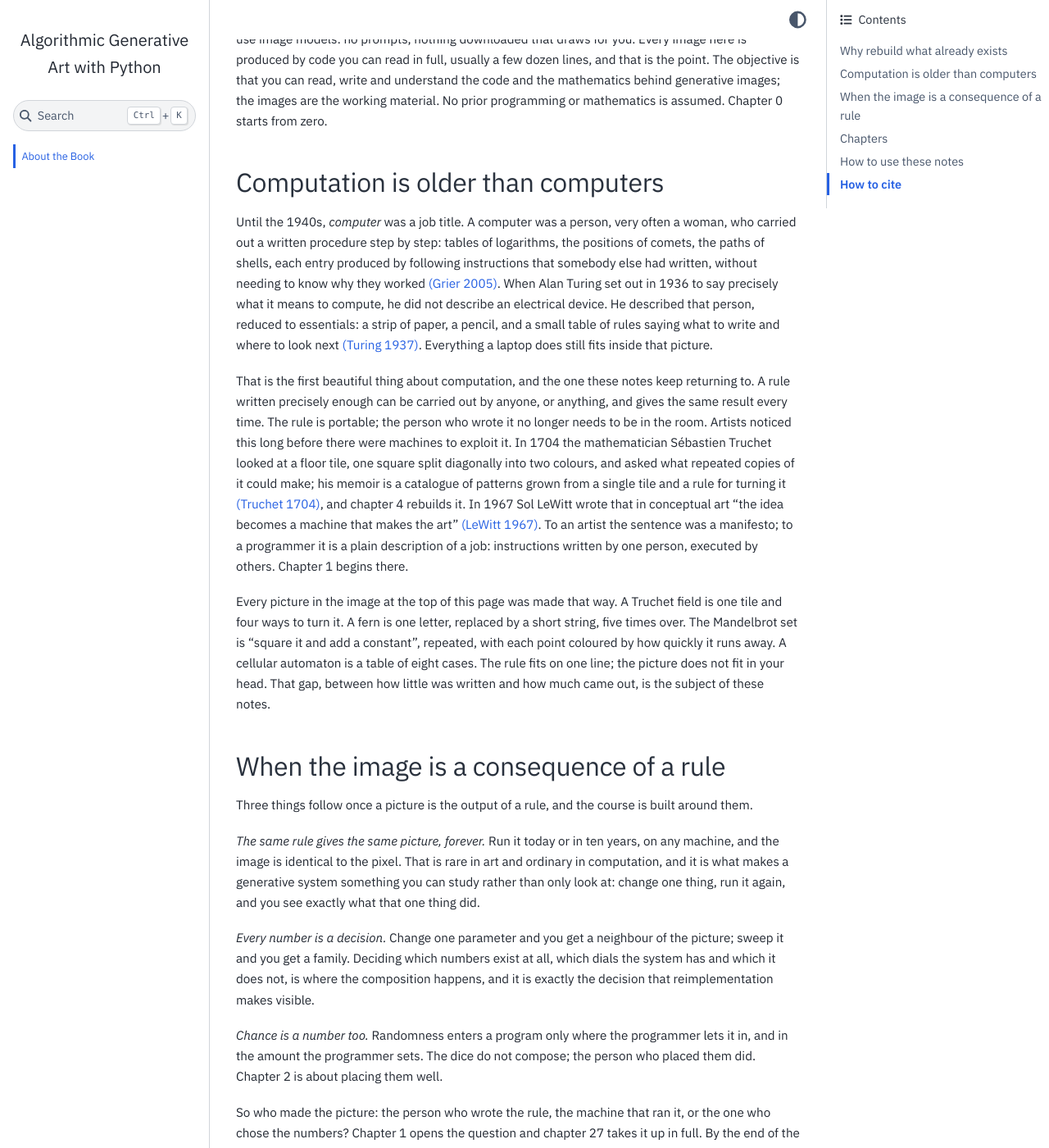
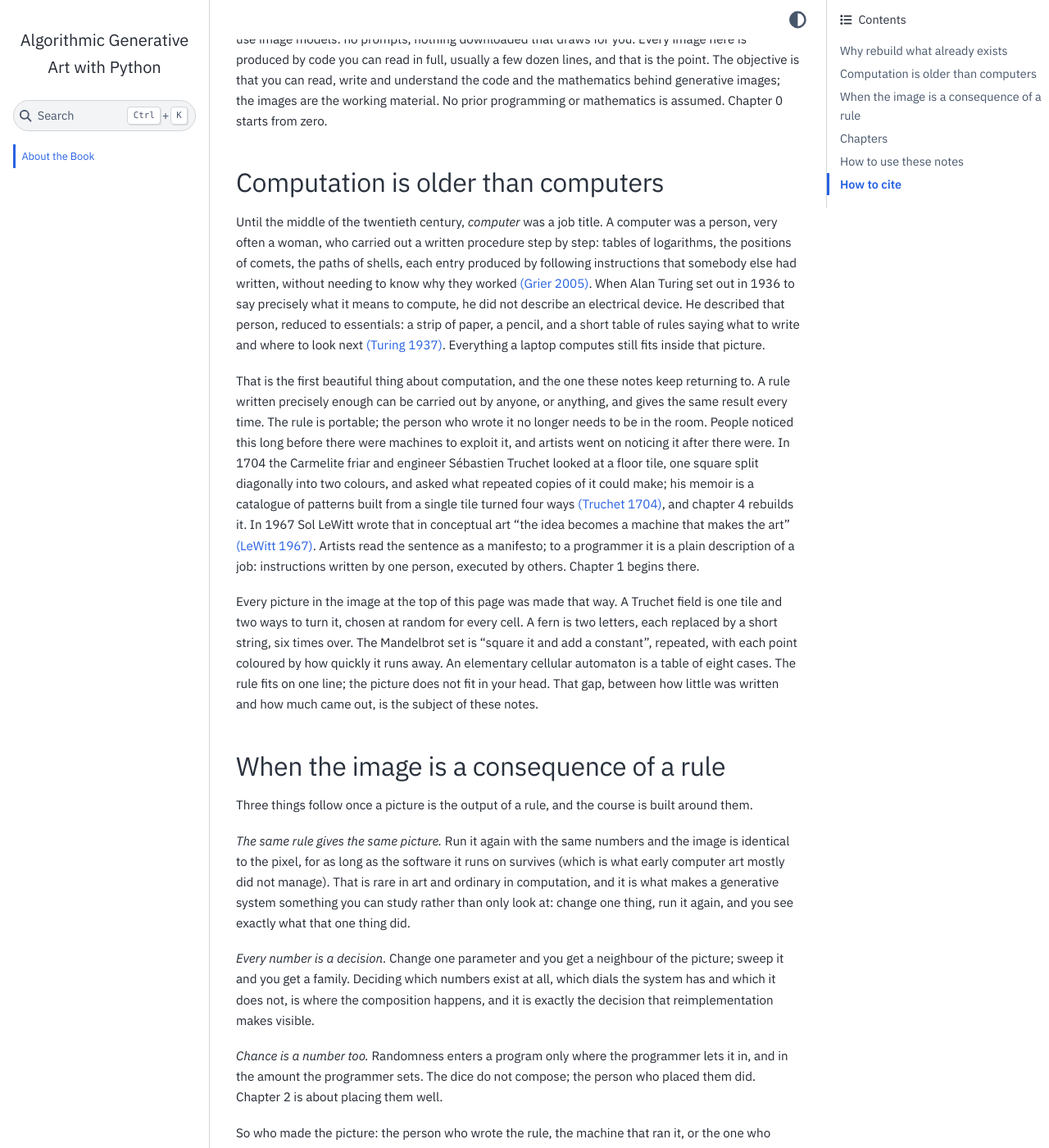
Before and after one commit to xysLong/agap, a Jupyter Book: the page built from intro.md, in a window 1280 px wide and 1400 px high, scrolled down 1192 px. Shown: the whole window at 82% size. Built offline with Jupyter Book 1.0.4 settings and Sphinx 7.4.7 and the Sphinx Book theme 1.1.4, drawn with Linux system fonts in a browser that asks for light colours; pages that are not in the unit, such as notebooks, are missing from menus.

Commit message:
Update content

```diff
--- a/intro.md
+++ b/intro.md
@@ -43,35 +43,36 @@ programming or mathematics is assumed. Chapter 0 starts from zero.
 
 ## Computation is older than computers
 
-Until the 1940s, *computer* was a job title. A computer was a person, very often a woman,
+Until the middle of the twentieth century, *computer* was a job title. A computer was a person, very often a woman,
 who carried out a written procedure step by step: tables of logarithms, the positions of
 comets, the paths of shells, each entry produced by following instructions that somebody
 else had written, without needing to know why they worked
 <a class="cite" href="#ref-grier2005">(Grier 2005)</a>. When Alan Turing set out in 1936
 to say precisely what it means to compute, he did not describe an electrical device. He
-described that person, reduced to essentials: a strip of paper, a pencil, and a small table
+described that person, reduced to essentials: a strip of paper, a pencil, and a short table
 of rules saying what to write and where to look next
-<a class="cite" href="#ref-turing1937">(Turing 1937)</a>. Everything a laptop does still
+<a class="cite" href="#ref-turing1937">(Turing 1937)</a>. Everything a laptop computes still
 fits inside that picture.
 
 That is the first beautiful thing about computation, and the one these notes keep
 returning to. A rule written precisely enough can be carried out by anyone, or anything,
 and gives the same result every time. The rule is portable; the person who wrote it no
-longer needs to be in the room. Artists noticed this long before there were machines to
-exploit it. In 1704 the mathematician Sébastien Truchet looked at a floor tile, one square
-split diagonally into two colours, and asked what repeated copies of it could make; his
-memoir is a catalogue of patterns grown from a single tile and a rule for turning it
+longer needs to be in the room. People noticed this long before there were machines to
+exploit it, and artists went on noticing it after there were. In 1704 the Carmelite friar
+and engineer Sébastien Truchet looked at a floor tile, one square split diagonally into two
+colours, and asked what repeated copies of it could make; his memoir is a catalogue of
+patterns built from a single tile turned four ways
 <a class="cite" href="#ref-truchet1704">(Truchet 1704)</a>, and chapter 4 rebuilds it.
 In 1967 Sol LeWitt wrote that in conceptual art "the idea becomes a machine that makes
-the art" <a class="cite" href="#ref-lewitt1967">(LeWitt 1967)</a>. To an artist the
-sentence was a manifesto; to a programmer it is a plain description of a job: instructions
+the art" <a class="cite" href="#ref-lewitt1967">(LeWitt 1967)</a>. Artists read the
+sentence as a manifesto; to a programmer it is a plain description of a job: instructions
 written by one person, executed by others. Chapter 1 begins there.
 
 Every picture in the image at the top of this page was made that way. A Truchet field is
-one tile and four ways to turn it. A fern is one letter, replaced by a short string, five
-times over. The Mandelbrot set is "square it and add a constant", repeated, with each
-point coloured by how quickly it runs away. A cellular automaton is a table of eight
-cases. The rule fits on one line; the picture does not fit in your head. That gap,
+one tile and two ways to turn it, chosen at random for every cell. A fern is two letters,
+each replaced by a short string, six times over. The Mandelbrot set is "square it and add a constant", repeated, with each
+point coloured by how quickly it runs away. An elementary cellular automaton is a table of
+eight cases. The rule fits on one line; the picture does not fit in your head. That gap,
 between how little was written and how much came out, is the subject of these notes.
 
 ## When the image is a consequence of a rule
@@ -79,8 +80,9 @@ between how little was written and how much came out, is the subject of these no
 Three things follow once a picture is the output of a rule, and the course is built
 around them.
 
-*The same rule gives the same picture, forever.* Run it today or in ten years, on any
-machine, and the image is identical to the pixel. That is rare in art and ordinary in
+*The same rule gives the same picture.* Run it again with the same numbers and the image
+is identical to the pixel, for as long as the software it runs on survives (which is what
+early computer art mostly did not manage). That is rare in art and ordinary in
 computation, and it is what makes a generative system something you can study rather
 than only look at: change one thing, run it again, and you see exactly what that one
 thing did.
```
